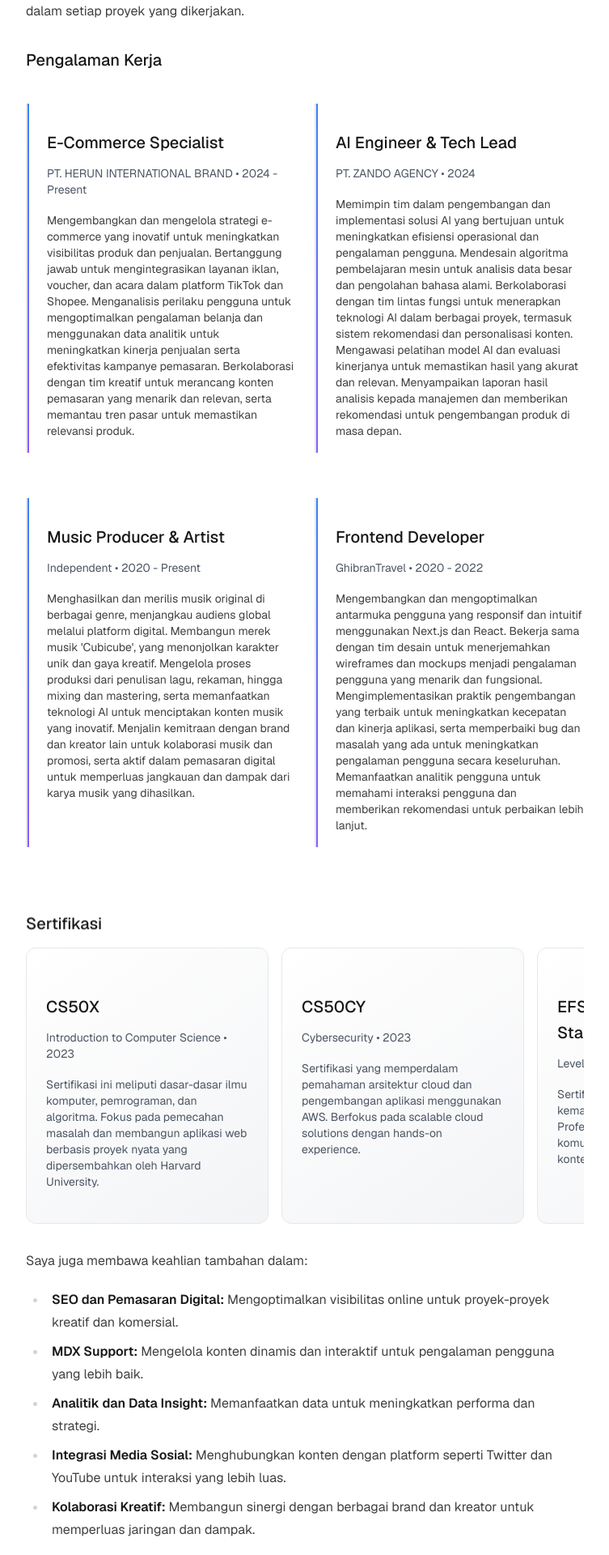
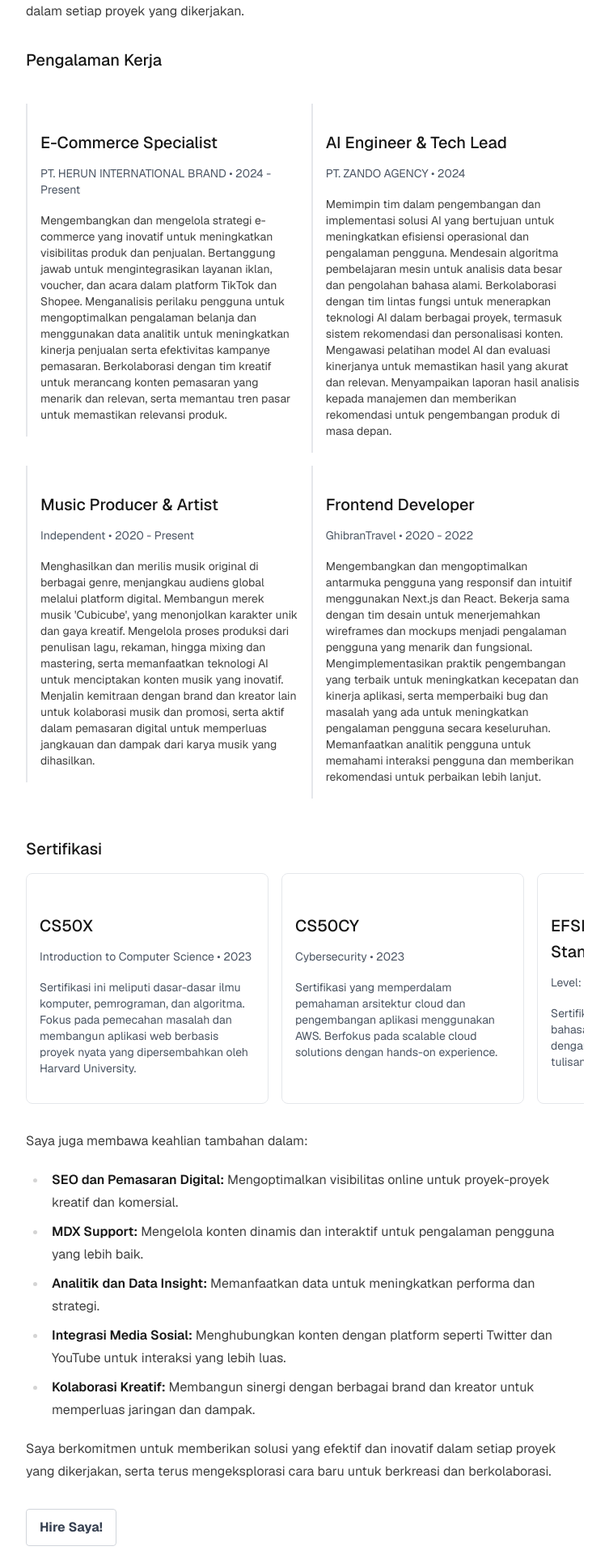
Before and after one commit to Y0EL/portfolio, a Next.js app: page / in a window 1280 px wide. Shown: the part 460-2380 px from the top of the page at 81% size, without its empty margins (288-1041 px from the left). Built offline with nearby package versions, Linux system fonts and the light colour scheme.

Commit message:
Update global.css

```diff
--- a/app/global.css
+++ b/app/global.css
@@ -3,7 +3,8 @@
 @tailwind utilities;
 
 ::selection {
-  @apply bg-neutral-700 text-white;
+  background-color: #404040;
+  color: #ffffff;
 }
 
 /* Syntax highlighting colors */
@@ -34,11 +35,6 @@
 }
 
 /* Enhanced animations */
-@keyframes float {
-  0%, 100% { transform: translateY(0px); }
-  50% { transform: translateY(-10px); }
-}
-
 @keyframes fadeIn {
   0% {
     opacity: 0;
@@ -75,29 +71,107 @@
   }
 }
 
-@keyframes gradientFlow {
-  0% { background-position: 0% 50%; }
-  50% { background-position: 100% 50%; }
-  100% { background-position: 0% 50%; }
+@keyframes timelineSlideIn {
+  0% {
+    transform: translateX(-50px);
+    opacity: 0;
+  }
+  100% {
+    transform: translateX(0);
+    opacity: 1;
+  }
+}
+
+@keyframes bulletPop {
+  0% {
+    transform: scale(0);
+  }
+  70% {
+    transform: scale(1.2);
+  }
+  100% {
+    transform: scale(1);
+  }
 }
 
 @keyframes shimmer {
-  0% { background-position: -200% center; }
-  100% { background-position: 200% center; }
+  0% {
+    background-position: -200% center;
+  }
+  100% {
+    background-position: 200% center;
+  }
 }
 
 /* Component styles */
 .profile-image {
   @apply transition-all duration-700 ease-out;
   filter: contrast(1.1) grayscale(1);
-  animation: float 6s ease-in-out infinite;
 }
 
 .profile-image:hover {
   @apply scale-110 rotate-6;
   filter: contrast(1.2) grayscale(0);
-  box-shadow: 0 20px 40px rgba(0, 0, 0, 0.2);
-  transform: translateY(-5px) rotate(3deg);
+  box-shadow: 0 15px 30px rgba(0, 0, 0, 0.2);
+}
+
+/* Enhanced timeline styles */
+.timeline-container {
+  @apply relative py-4;
+  min-height: 400px;
+}
+
+.timeline-center-line {
+  @apply absolute left-1/2 top-0 bottom-0 w-0.5 bg-gradient-to-b from-gray-300 to-gray-200 dark:from-gray-600 dark:to-gray-700 transform -translate-x-1/2;
+}
+
+.timeline-item {
+  @apply relative flex items-center mb-12;
+  animation: timelineSlideIn 0.6s cubic-bezier(0.16, 1, 0.3, 1) backwards;
+}
+
+.timeline-bullet {
+  @apply absolute left-1/2 w-5 h-5 bg-white dark:bg-gray-800 rounded-full transform -translate-x-1/2 border-2 border-gray-300 dark:border-gray-600;
+  animation: bulletPop 0.4s cubic-bezier(0.16, 1, 0.3, 1) backwards;
+  z-index: 10;
+}
+
+.timeline-bullet::after {
+  content: '';
+  @apply absolute left-1/2 top-1/2 w-2.5 h-2.5 bg-blue-500 dark:bg-blue-400 rounded-full transform -translate-x-1/2 -translate-y-1/2;
+}
+
+.timeline-content {
+  @apply w-[calc(50%-2rem)] p-6 bg-white dark:bg-gray-800 rounded-xl shadow-md transition-all duration-300;
+  border: 1px solid rgba(0, 0, 0, 0.1);
+}
+
+.timeline-item:nth-child(odd) .timeline-content {
+  @apply mr-auto pr-8;
+  transform: translateX(-20px);
+}
+
+.timeline-item:nth-child(even) .timeline-content {
+  @apply ml-auto pl-8;
+  transform: translateX(20px);
+}
+
+.timeline-content:hover {
+  transform: translateY(-5px);
+  box-shadow: 0 10px 20px rgba(0, 0, 0, 0.1);
+}
+
+/* Enhanced button styles */
+.button {
+  @apply transition-all duration-300 rounded-lg px-4 py-2 font-semibold text-white;
+  background: linear-gradient(90deg, #4c6ef5, #4c8ef5);
+  box-shadow: 0 4px 10px rgba(0, 0, 0, 0.2);
+}
+
+.button:hover {
+  background: linear-gradient(90deg, #4c8ef5, #4c6ef5);
+  transform: translateY(-2px);
+  box-shadow: 0 8px 20px rgba(0, 0, 0, 0.3);
 }
 
 /* Enhanced section headers */
@@ -109,142 +183,109 @@
 .section-header::after {
   content: '';
   @apply absolute bottom-0 left-0 w-0 h-0.5 transition-all duration-700 ease-out;
-  background: linear-gradient(90deg, #3B82F6, #8B5CF6);
+  background: linear-gradient(to right, #404040, #808080);
 }
 
 .dark .section-header::after {
-  background: linear-gradient(90deg, #60A5FA, #A78BFA);
+  background: linear-gradient(to right, #d0d0d0, #808080);
 }
 
 .section-header:hover::after {
   @apply w-full;
 }
 
-/* Enhanced experience section */
-.experience-item {
-  @apply relative pl-6 mb-8;
-  animation: slideIn 0.6s ease-out backwards;
+/* Animation delays for timeline items */
+.timeline-item:nth-child(1) {
+  animation-delay: 0.1s;
 }
 
-.experience-item::before {
-  content: '';
-  @apply absolute left-0 top-0 h-full w-0.5;
-  background: linear-gradient(180deg, #3B82F6 0%, #8B5CF6 100%);
-  transform-origin: top;
-  animation: scaleIn 0.5s ease-out backwards;
+.timeline-item:nth-child(2) {
+  animation-delay: 0.2s;
 }
 
-.experience-grid {
-  @apply grid gap-6 py-4;
-  grid-template-columns: repeat(auto-fit, minmax(300px, 1fr));
+.timeline-item:nth-child(3) {
+  animation-delay: 0.3s;
 }
 
-/* Enhanced certification cards */
-.certification-card {
-  @apply transition-all duration-300 hover:shadow-xl p-6 rounded-xl;
-  animation: scaleIn 0.5s ease-out backwards;
-  background: linear-gradient(145deg, #ffffff, #f3f4f6);
-  transform-style: preserve-3d;
+.timeline-item:nth-child(4) {
+  animation-delay: 0.4s;
 }
 
-.dark .certification-card {
-  background: linear-gradient(145deg, #1f2937, #111827);
+/* Animation delays for certification cards */
+.certification-card:nth-child(1) {
+  animation-delay: 0.1s;
 }
 
-.certification-card:hover {
-  transform: translateY(-5px) rotateX(5deg) rotateY(5deg);
-  box-shadow: 0 15px 30px rgba(0, 0, 0, 0.2);
+.certification-card:nth-child(2) {
+  animation-delay: 0.2s;
 }
 
-/* Enhanced buttons */
-.button,
-.hire-button,
-button[class*="border"] {
-  @apply relative overflow-hidden transition-all duration-300 transform hover:scale-105;
-  background: linear-gradient(90deg, #3B82F6, #8B5CF6);
-  background-size: 200% auto;
-  animation: gradientFlow 3s ease infinite;
-  border: none !important;
-  color: white !important;
-  padding: 0.75rem 1.5rem;
-  border-radius: 0.5rem;
-  box-shadow: 0 4px 15px rgba(59, 130, 246, 0.2);
+.certification-card:nth-child(3) {
+  animation-delay: 0.3s;
 }
 
-.button:hover,
-.hire-button:hover,
-button[class*="border"]:hover {
-  background-position: right center;
-  box-shadow: 0 8px 25px rgba(59, 130, 246, 0.3);
-  transform: translateY(-2px) scale(1.05);
+/* Animation delays for skill tags */
+.skill-tag:nth-child(1) {
+  animation-delay: 0.1s;
 }
 
-.dark .button,
-.dark .hire-button,
-.dark button[class*="border"] {
-  background: linear-gradient(90deg, #60A5FA, #A78BFA);
-  box-shadow: 0 4px 15px rgba(96, 165, 250, 0.2);
+.skill-tag:nth-child(2) {
+  animation-delay: 0.2s;
 }
 
-/* Skill tags */
-.skill-tag {
-  @apply relative inline-block;
-  animation: fadeIn 0.5s ease-out backwards;
+.skill-tag:nth-child(3) {
+  animation-delay: 0.3s;
 }
 
-.skill-tag::after {
-  content: '';
-  @apply absolute bottom-0 left-0 w-full h-0.5 bg-blue-500 transform scale-x-0 transition-transform duration-300;
+/* Animation delay for section headers */
+.section-header:nth-child(1) {
+  animation-delay: 0.1s;
 }
 
-.skill-tag:hover::after {
-  transform: scale-x-1);
+.section-header:nth-child(2) {
+  animation-delay: 0.2s;
 }
 
-/* Animation delays */
-.experience-item:nth-child(1) { animation-delay: 0.1s; }
-.experience-item:nth-child(2) { animation-delay: 0.2s; }
-.experience-item:nth-child(3) { animation-delay: 0.3s; }
-.experience-item:nth-child(4) { animation-delay: 0.4s; }
+.section-header:nth-child(3) {
+  animation-delay: 0.3s;
+}
 
-.certification-card:nth-child(1) { animation-delay: 0.2s; }
-.certification-card:nth-child(2) { animation-delay: 0.3s; }
-.certification-card:nth-child(3) { animation-delay: 0.4s; }
+/* Other component-specific animations */
+.hire-button {
+  animation-delay: 0.4s;
+}
 
-.section-header:nth-child(1) { animation-delay: 0.1s; }
-.section-header:nth-child(2) { animation-delay: 0.2s; }
-.section-header:nth-child(3) { animation-delay: 0.3s; }
+.profile-image {
+  animation-delay: 0.3s;
+}
 
-.hire-button { animation-delay: 0.4s; }
-.profile-image { animation-delay: 0.3s; }
+/* Custom layout for experience section */
+.experience-grid {
+  display: grid;
+  grid-template-columns: 1fr 1fr;
+  gap: 1rem;
+  align-items: start;
+  padding: 1rem 0;
+}
 
-/* Responsive adjustments */
+.experience-left,
+.experience-right {
+  display: flex;
+  flex-direction: column;
+}
+
+.experience-title {
+  font-weight: 600;
+  font-size: 1.1rem;
+}
+
+.experience-description {
+  font-size: 0.9rem;
+  color: #6b7280; /* Neutral color for descriptions */
+}
+
 @media (max-width: 640px) {
   .experience-grid {
-    @apply grid-cols-1;
-  }
-
-  .certification-card {
-    @apply mx-4;
-  }
-
-  .hire-button,
-  .button,
-  button[class*="border"] {
-    @apply w-full text-center;
-  }
-
-  .profile-image:hover {
-    transform: translateY(-3px) rotate(2deg);
+    grid-template-columns: 1fr;
   }
 }
-
-/* Will-change optimizations for better performance */
-.profile-image,
-.section-header,
-.experience-item,
-.certification-card,
-.button,
-.hire-button {
-  will-change: transform;
-}
```
